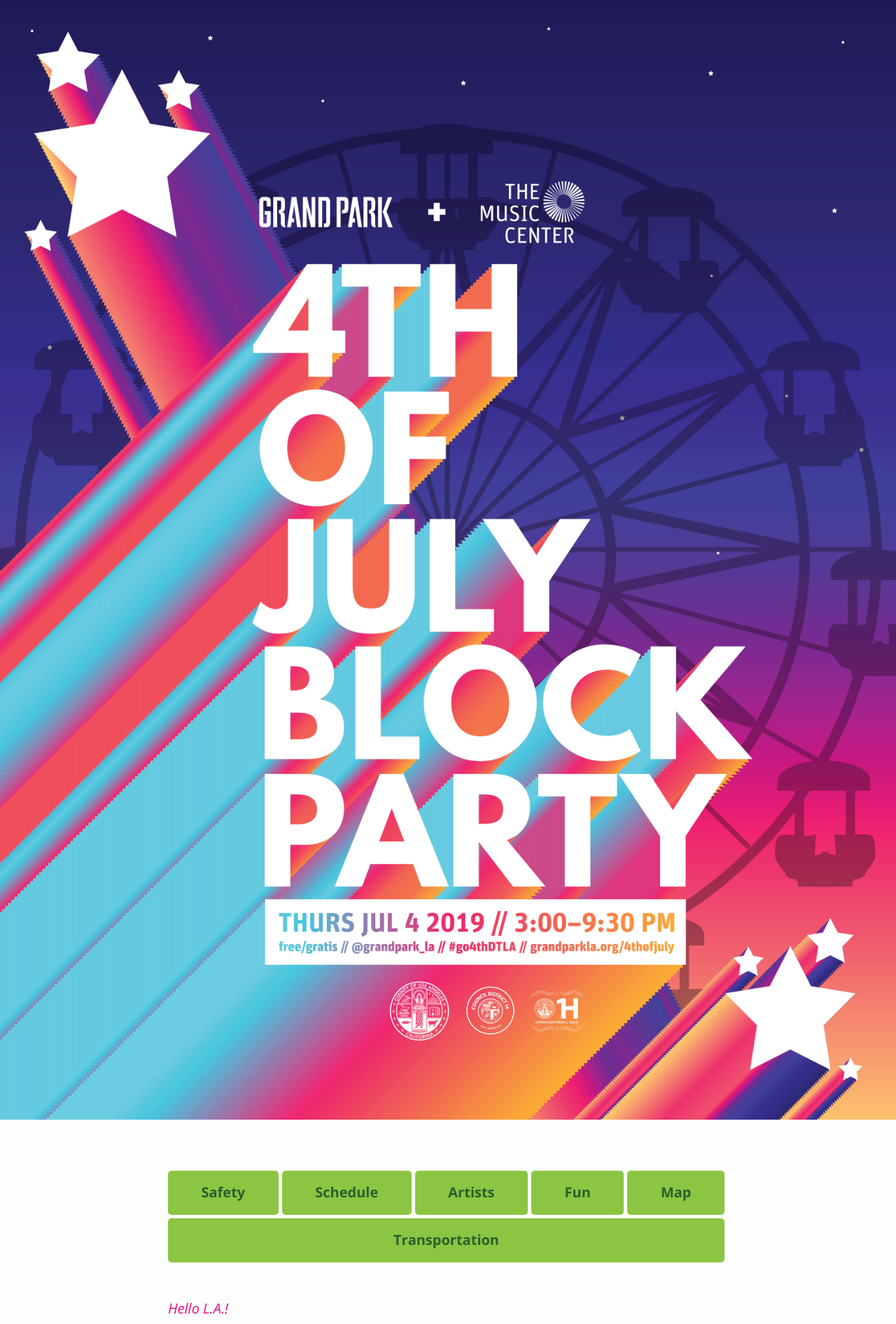
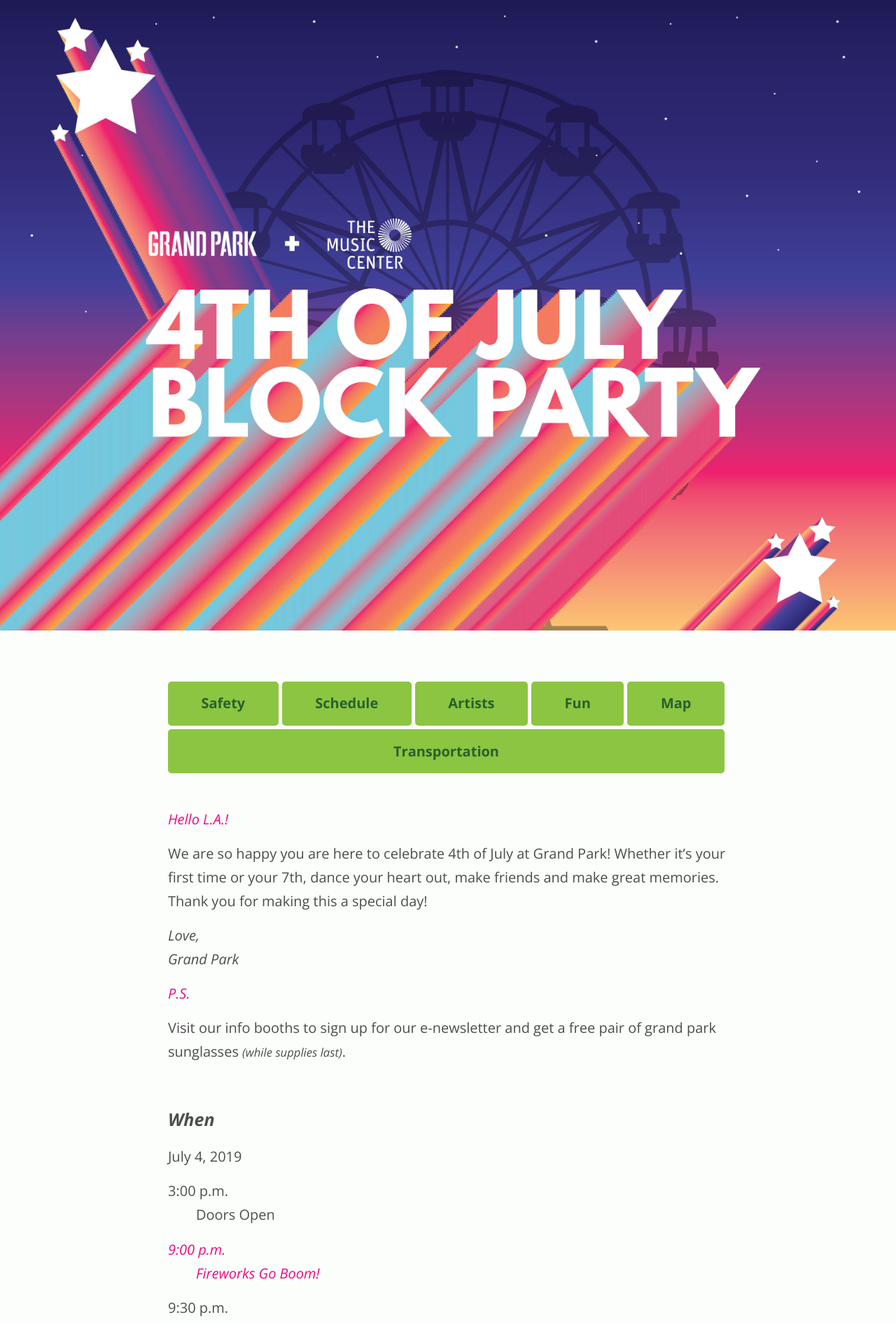
Before and after one commit to grandparkla/july4, a Jekyll site: the page built from index.markdown, in a window 1280 px wide. Shown: the top 1892 px of the page at 70% size. Built offline with Jekyll 4.4.1, drawn with Linux system fonts in a browser that asks for light colours.

Commit message:
Update poster images

```diff
--- a/_layouts/default.html
+++ b/_layouts/default.html
@@ -60,7 +60,7 @@
         <img src="/images/july4-2019-portrait.jpg" alt="4th Of July Block Party, 2019 / Grand Park + The Music Center" style="display: block;" />
       </span>
       <span class="landscape" style="display: none">
-        <img src="/images/july4-2019-portrait.jpg" alt="4th Of July Block Party, 2019 / Grand Park + The Music Center" style="display: block;" />
+        <img src="/images/july4-2019-landscape.jpg" alt="4th Of July Block Party, 2019 / Grand Park + The Music Center" style="display: block;" />
       </span>
     </h1>
   </header>
```
Also changed, not shown: images/july4-2019-landscape.jpg (added), images/july4-2019-landscape.png (added), images/july4-2019-portrait.jpg, images/july4-2019-portrait.png (added).
